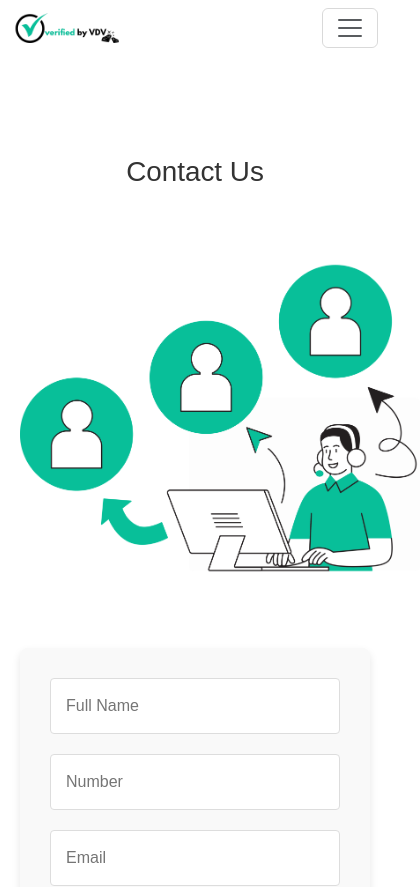
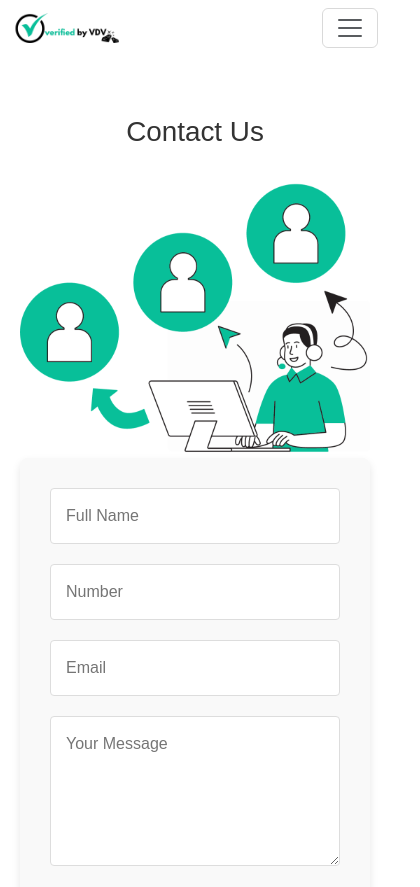
Before and after one commit to dsjanks1/diamond_r, a React (Create React App) app: page /diamond_r/contact-us in a window 390 px wide. Shown: the top 887 px of the page, 420 px wide, since content can reach past the window. Built offline with nearby package versions, Linux system fonts and the light colour scheme; the HTML template or start-up script is replaced by a standard one.

Commit message:
contact us image and mobile

```diff
--- a/src/pages/ContactUs.tsx
+++ b/src/pages/ContactUs.tsx
@@ -1,6 +1,6 @@
 import React, { useState } from 'react';
 import '../styles/ContactUs.css'; // Ensure this file exists and contains the necessary styling
-import homeImg from '../assets/contactIMG.png';
+import homeImg from '../assets/contactUsIMG.png';
 
 const ContactUs: React.FC = () => {
   const [fullName, setFullName] = useState('');
@@ -18,7 +18,7 @@ const ContactUs: React.FC = () => {
     <div className="contact-us-container">
       <h1 className="contact-us-title">Contact Us</h1>
       <div className="image-container text-center">
-        <img src={homeImg} alt="Contact Us" className="contact-us-image" />
+        <img src={homeImg} alt="Contact Us" className="img-fluid" />
       </div>
       <section className="contact-us-form-section">
         <form onSubmit={submit} className="contact-us-form">
--- a/src/styles/ContactUs.css
+++ b/src/styles/ContactUs.css
@@ -5,7 +5,7 @@
   margin: auto;
   padding: 50px 20px;
   font-family: 'Futura W05', sans-serif;
-  margin-top: 50px;
+  margin-top: 80px;
 }
 
 .contact-us-title {
@@ -63,3 +63,9 @@
 .contact-us-submit-button:hover {
   background-color: #0da889;
 }
+
+@media (max-width: 768px) {
+  .contact-us-container {
+    margin-top: 10px;
+  }
+}
```
Also changed, not shown: src/assets/contactUsIMG.png (added).
